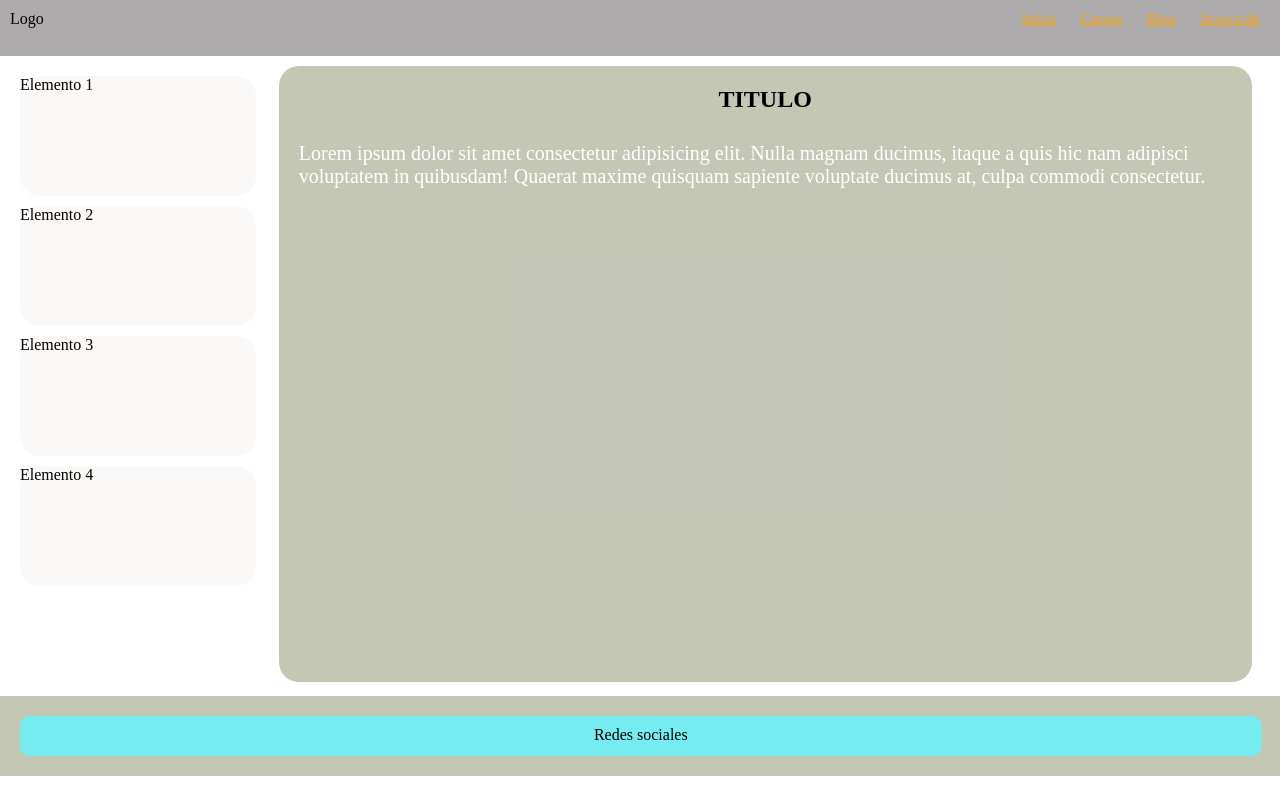
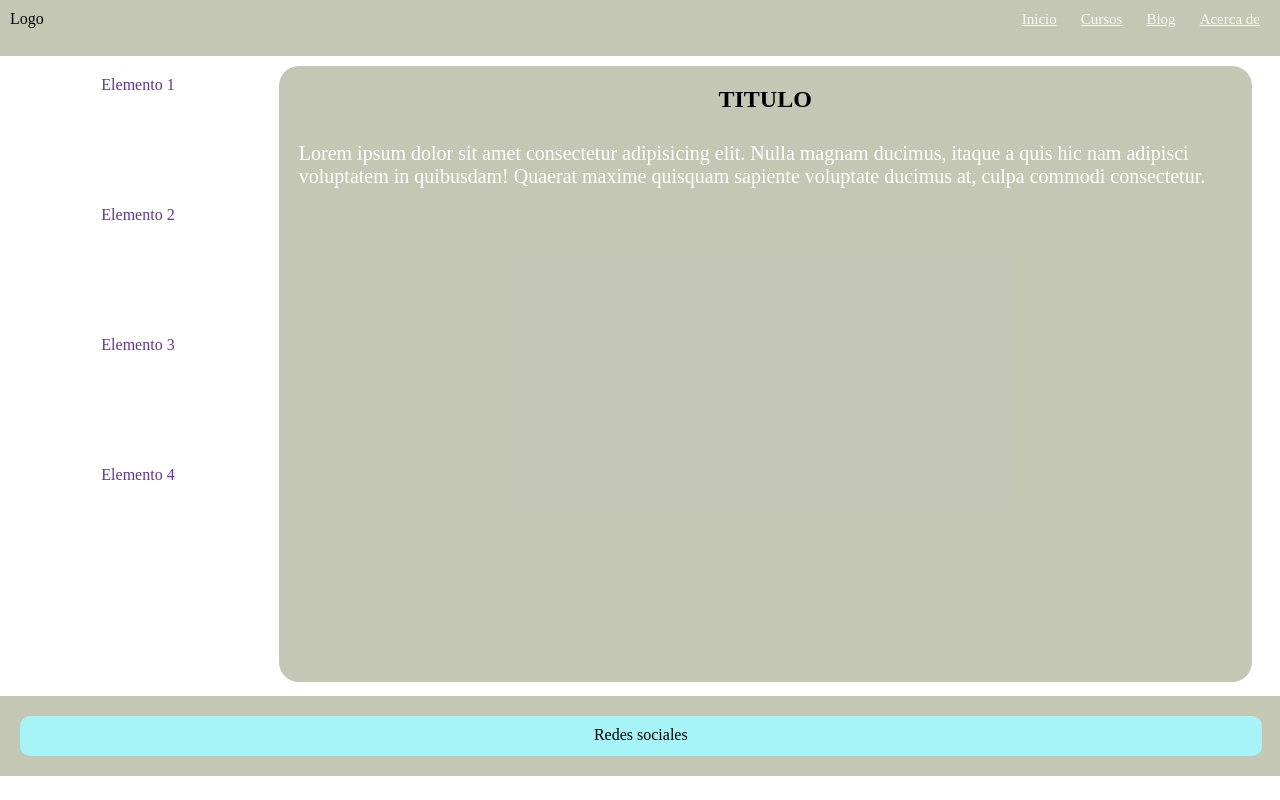
Before and after one commit to wobistdu003/Layout, a plain HTML site: page index.html in a window 1280 px wide. Drawn offline with Linux system fonts and the light colour scheme.

Commit message:
Se corrigen colorres de letra y elementos

```diff
--- a/index.html
+++ b/index.html
@@ -10,7 +10,7 @@
 <body>
     <header>
         <figure class="header__logo">Logo
-            <img src="">
+
         </figure>
 
         <nav class="nav">
@@ -36,7 +36,8 @@
         </section>
     </main>
     <footer>
-        <div class="footer__div">Redes sociales</div>
+        <div class="footer__div">Redes sociales
+        </div>
     </footer>
 </body>
 </html>
--- a/main.css
+++ b/main.css
@@ -15,7 +15,7 @@ body {
 }
 
 header{
-    background-color: rgba(92, 88, 88, 0.5);
+    background-color: rgba(139, 143, 109, 0.5);
     height: 7vh;
 }
 .header__logo {
@@ -40,7 +40,7 @@ li {
 }
 a {
     font-size: 1.5rem;
-    color: orange;
+    color: rgb(248, 247, 246);
 }
 
 main {
@@ -60,8 +60,11 @@ main {
     position: relative;
     height: 15vh;
     margin: 1rem;
-    background-color:  rgba(247, 242, 242, 0.5);
+    background-color:   rgba(255, 255, 255, 0.5);
     border-radius: 2rem;
+    color: rebeccapurple;
+    text-align: center;
+
 }
 section {
     position: absolute;
@@ -69,7 +72,7 @@ section {
     left: 21vw;
     width: 76vw;
     padding: 2rem;
-    background-color:  rgba(139, 143, 109, 0.5);
+    background-color:   rgba(139, 143, 109, 0.5);
     margin: 1rem;
     border-radius: 2rem;
 }
@@ -94,6 +97,6 @@ footer {
     width: 97vw;
     margin: 2rem;
     padding: 1rem;
-    background-color:  rgb(116, 236, 240);
+    background-color:  rgb(166, 244, 247);
     border-radius: 1rem;
 }
```
